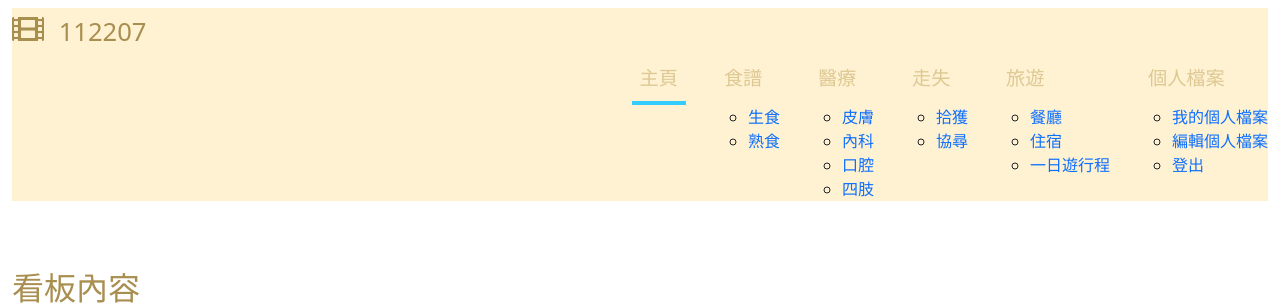
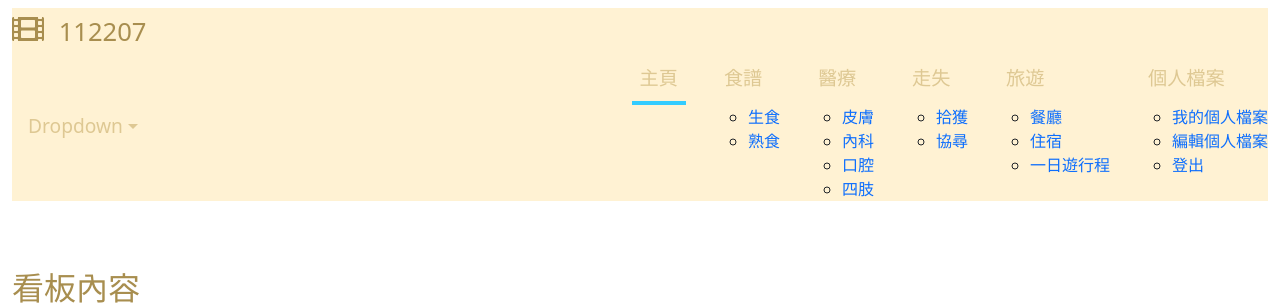
Before and after one commit to 11136021/petweb, a Node server app: page /main in a window 1280 px wide. Shown: the top 308 px of the page. Run offline with Node 20, Linux system fonts and the light colour scheme; some libraries are stand-ins or nearby versions.

Commit message:
index&main下拉選單範例

```diff
--- a/views/index.ejs
+++ b/views/index.ejs
@@ -38,7 +38,7 @@
                 <i class="fas fa-bars"></i>
             </button>
             <div class="collapse navbar-collapse" id="navbarSupportedContent">
-           <ul class="navbar-nav ml-auto mb-2 mb-lg-0">
+           <ul class="nav navbar-nav ml-auto mb-2 mb-lg-0">
                 <li class="nav-item">
                     <a class="nav-link nav-link-1 active" aria-current="page" href="/user_login">登入</a>
                 </li>
@@ -223,6 +223,7 @@
     <!-- loading轉圈的畫面-->
     <script src="https://code.jquery.com/jquery-2.2.4.js"></script>
      <script src="/javascript/js/plugins.js"></script>
+     <script src="https://cdn.jsdelivr.net/npm/bootstrap@5.3.0-alpha1/dist/js/bootstrap.bundle.min.js" integrity="sha384-w76AqPfDkMBDXo30jS1Sgez6pr3x5MlQ1ZAGC+nuZB+EYdgRZgiwxhTBTkF7CXvN" crossorigin="anonymous"></script>
      <script>
         $(window).on("load", function() {
             $('body').addClass('loaded');
--- a/views/main.ejs
+++ b/views/main.ejs
@@ -36,6 +36,18 @@
                  <i class="fas fa-bars"></i>
              </button>
              <div class="collapse navbar-collapse" id="navbarSupportedContent">
+
+                <li class="nav-item dropdown">
+                    <a class="nav-link dropdown-toggle" data-bs-toggle="dropdown" href="#" role="button" aria-expanded="false">Dropdown</a>
+                    <ul class="dropdown-menu">
+                      <li><a class="dropdown-item" href="#">Action</a></li>
+                      <li><a class="dropdown-item" href="#">Another action</a></li>
+                      <li><a class="dropdown-item" href="#">Something else here</a></li>
+                      <li><hr class="dropdown-divider"></li>
+                      <li><a class="dropdown-item" href="#">Separated link</a></li>
+                    </ul>
+                  </li>
+
              <ul class="navbar-nav ml-auto mb-2 mb-lg-0">
                  <li class="nav-item">
                      <a class="nav-link nav-link-1 active" aria-current="page" href="/main">主頁</a>
```
